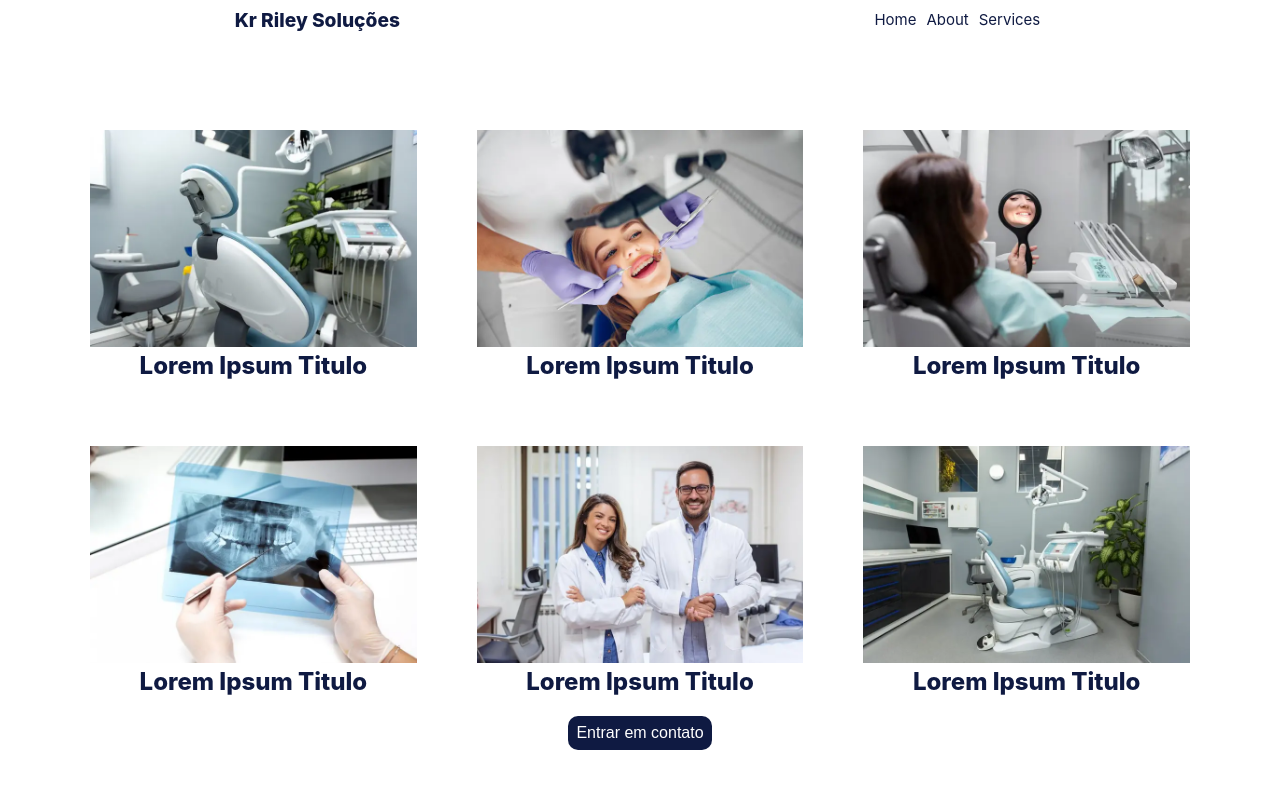
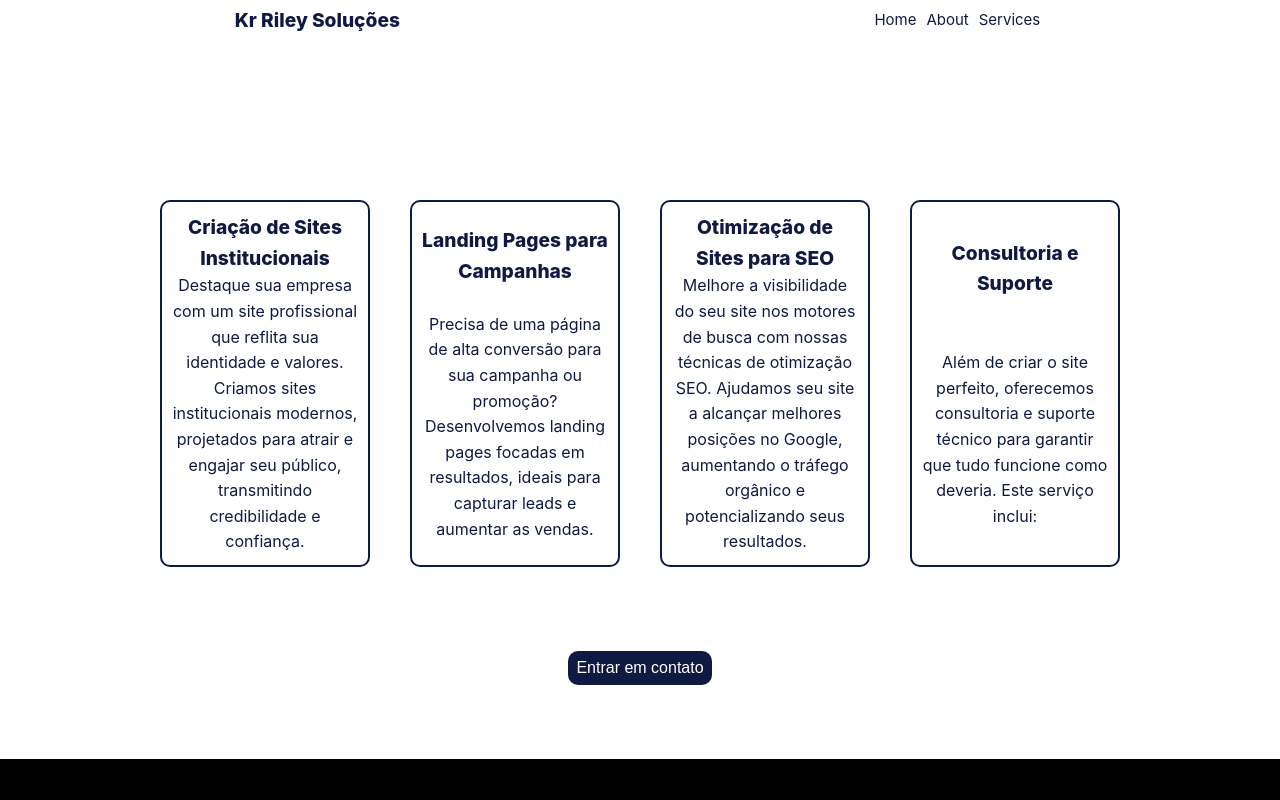
Before and after one commit to kreivesler/rileySolucoes, a Vue app: page /services in a window 1280 px wide. Shown: the top 800 px of the page. Built offline with nearby package versions, Linux system fonts and the light colour scheme.

Commit message:
commit 5 	modified:   src/views/HomePage.vue 	modified:   src/views/ServicePage.vue

```diff
--- a/src/views/HomePage.vue
+++ b/src/views/HomePage.vue
@@ -5,7 +5,7 @@ import ButtonComponent from '@/components/ButtonComponent.vue';
 import GridItem from '@/components/GridItem.vue';
 import ImagemUnica from '@/components/ImagemUnica.vue';
 import { imagenSite } from '@/data/images';
-import { LoremTeste, conteudoTexto } from '@/data/texts';
+import { LoremTeste, conteudoTexto, conteudoServicos } from '@/data/texts';
 </script>
 
 <template>
@@ -49,12 +49,11 @@ import { LoremTeste, conteudoTexto } from '@/data/texts';
   </ContainerComponent>
 
   <ContainerComponent id="container1" display-type="grid" >
-    <GridItem :-imagem="imagenSite[1]" :-titulo="LoremTeste.Title"  font-s="1.5rem" />
-    <GridItem :-imagem="imagenSite[4]" :-titulo="LoremTeste.Title"  font-s="1.5rem" />
-    <GridItem :-imagem="imagenSite[5]" :-titulo="LoremTeste.Title"  font-s="1.5rem" />
-    <GridItem :-imagem="imagenSite[2]" :-titulo="LoremTeste.Title"  font-s="1.5rem" />
-    <GridItem :-imagem="imagenSite[3]" :-titulo="LoremTeste.Title"  font-s="1.5rem" />
-    <GridItem :-imagem="imagenSite[0]" :-titulo="LoremTeste.Title"  font-s="1.5rem" />
+    <GridItem :-titulo="conteudoServicos[0].titulo" :-paragrafo="conteudoServicos[0].descricao" font-s="1.2rem" border-st="solid" border-wd="2px" border-rad="10px" />
+    <GridItem :-titulo="conteudoServicos[1].titulo" :-paragrafo="conteudoServicos[1].descricao" font-s="1.2rem" border-st="solid" border-wd="2px" border-rad="10px" />
+    <GridItem :-titulo="conteudoServicos[2].titulo" :-paragrafo="conteudoServicos[2].descricao" font-s="1.2rem" border-st="solid" border-wd="2px" border-rad="10px" />
+    <GridItem :-titulo="conteudoServicos[3].titulo" :-paragrafo="conteudoServicos[3].descricao" font-s="1.2rem" border-st="solid" border-wd="2px" border-rad="10px" />
+
   </ContainerComponent>
 
   <ContainerComponent :bg-image="imagenSite[7]">
@@ -171,6 +170,7 @@ import { LoremTeste, conteudoTexto } from '@/data/texts';
 
   #container1{
     padding: 10rem !important;
+    grid-template-columns: repeat(4, 1fr);
   }
 
   #container2 {
--- a/src/views/ServicePage.vue
+++ b/src/views/ServicePage.vue
@@ -2,18 +2,15 @@
 import ContainerComponent from '@/components/ContainerComponent.vue';
 import GridItem from '@/components/GridItem.vue';
 import ButtonComponent from '@/components/ButtonComponent.vue';
-import { LoremTeste } from '@/data/texts';
-import { imagenSite } from '@/data/images';
+import { LoremTeste, conteudoServicos } from '@/data/texts';
 </script>
 
 <template>
   <ContainerComponent id="container1" display-type="grid" >
-    <GridItem :-imagem="imagenSite[1]" :-titulo="LoremTeste.Title"  font-s="1.5rem" />
-    <GridItem :-imagem="imagenSite[4]" :-titulo="LoremTeste.Title"  font-s="1.5rem" />
-    <GridItem :-imagem="imagenSite[5]" :-titulo="LoremTeste.Title"  font-s="1.5rem" />
-    <GridItem :-imagem="imagenSite[2]" :-titulo="LoremTeste.Title"  font-s="1.5rem" />
-    <GridItem :-imagem="imagenSite[3]" :-titulo="LoremTeste.Title"  font-s="1.5rem" />
-    <GridItem :-imagem="imagenSite[0]" :-titulo="LoremTeste.Title"  font-s="1.5rem" />
+    <GridItem :-titulo="conteudoServicos[0].titulo" :-paragrafo="conteudoServicos[0].descricao" font-s="1.2rem" border-st="solid" border-wd="2px" border-rad="10px" />
+    <GridItem :-titulo="conteudoServicos[1].titulo" :-paragrafo="conteudoServicos[1].descricao" font-s="1.2rem" border-st="solid" border-wd="2px" border-rad="10px" />
+    <GridItem :-titulo="conteudoServicos[2].titulo" :-paragrafo="conteudoServicos[2].descricao" font-s="1.2rem" border-st="solid" border-wd="2px" border-rad="10px" />
+    <GridItem :-titulo="conteudoServicos[3].titulo" :-paragrafo="conteudoServicos[3].descricao" font-s="1.2rem" border-st="solid" border-wd="2px" border-rad="10px" />
   </ContainerComponent>
 
   <ContainerComponent id="container2" display-type="flex"   >
@@ -102,6 +99,11 @@ import { imagenSite } from '@/data/images';
 }
 
 @media only screen and (min-width: 1200px) {
+  #container1{
+    padding: 10rem !important;
+    grid-template-columns: repeat(4, 1fr);
+  }
+
   #container2 button{
     position: absolute;
     margin-bottom: 150px;
```
